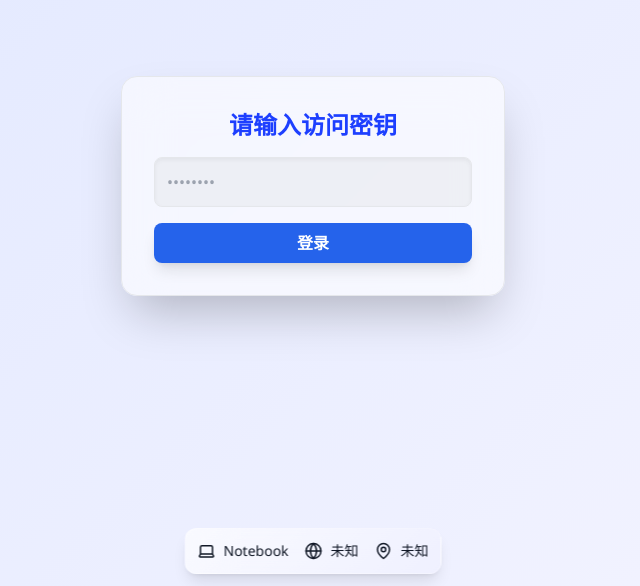
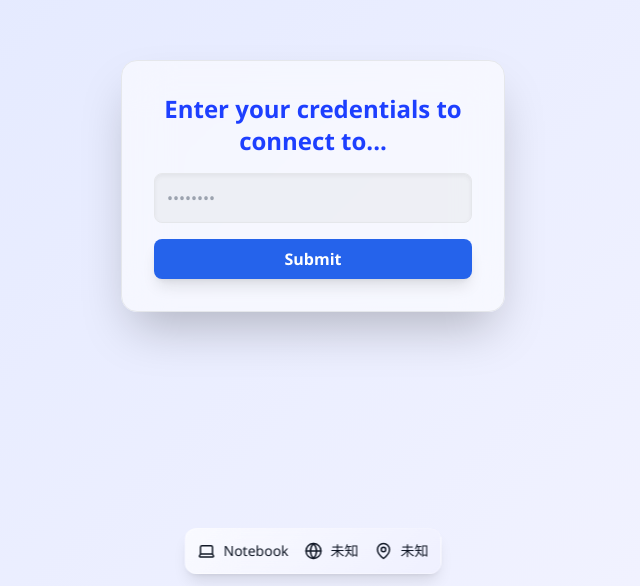
Before and after one commit to stcgd/lansoo-downloads, a React (Vite) app: page / in a window 1280 px wide. Shown: the part 214-800 px from the top of the page, without its empty margins (327-967 px from the left). Built offline with nearby package versions, Linux system fonts and the light colour scheme; no server answers.

Commit message:
Update main.jsx

```diff
--- a/src/main.jsx
+++ b/src/main.jsx
@@ -125,7 +125,7 @@ const PasswordScreen = ({ onPasswordSubmit }) => {
           className="text-2xl font-bold text-center"
           style={{ color: isDark ? "#90b4ff" : "#1d3fff" }}
         >
-          请输入访问密钥
+          Enter your credentials to connect to...
         </h2>
 
         <input
@@ -151,7 +151,7 @@ const PasswordScreen = ({ onPasswordSubmit }) => {
           disabled={attempts >= maxAttempts}
           className="w-full py-2 rounded-lg font-bold bg-blue-600 hover:bg-blue-700 text-white shadow-lg transition-all disabled:opacity-50 disabled:cursor-not-allowed"
         >
-          登录
+          Submit
         </button>
 
         {error && <p className="text-red-500 text-sm text-center">{error}</p>}
```
